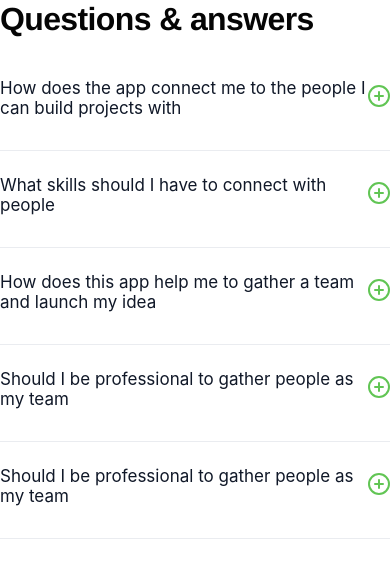
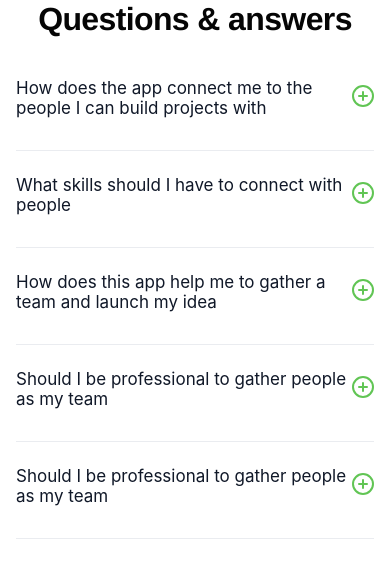
Before and after one commit to theQuasarians/dogather, a React (Vite) app: page / in a window 390 px wide. Shown: the top 578 px of the page. Built offline with nearby package versions, Linux system fonts and the light colour scheme.

Commit message:
responsive faq section

```diff
--- a/src/landing-page/FaqSection.jsx
+++ b/src/landing-page/FaqSection.jsx
@@ -1,9 +1,22 @@
-import React from 'react'
+import React, { useEffect, useState } from 'react'
 import './faq-section.css'
 
 import AccordionItem from './AccordionItem'
 
 const FaqSection = () => {
+  const [headingText, setHeadingText] = useState('Questions & answers'); // Initial heading text
+
+  useEffect(() => {
+    const handleResize = () => {
+      const isMobile = window.innerWidth <= 768;
+      setHeadingText(isMobile ? 'FAQs' : 'Questions & answers');
+    };
+
+    window.addEventListener('resize', handleResize);
+
+    return () => window.removeEventListener('resize', handleResize);
+  }, []);
+
   const faqData = [
     {
       id: 1,
@@ -35,13 +48,11 @@ const FaqSection = () => {
   ]
   return (
     <section className='faq-section'>
-      <h3 className='faq-section__heading'>Questions & answers</h3>
+      <h3 className='faq-section__heading'>{headingText}</h3>
       <div className='faq-section__accordion-wrapper'>
         {faqData.map(data => (
           <AccordionItem key={data.id} data={data}></AccordionItem>
         ))}
-
-
       </div>
 
     </section >
--- a/src/landing-page/faq-section.css
+++ b/src/landing-page/faq-section.css
@@ -1,7 +1,6 @@
 .faq-section {
   display: flex;
   flex-direction: column;
-  max-width: 852px;
   margin-inline: auto;
 }
 
@@ -53,7 +52,38 @@
 }
 
 @media only screen and (max-width: 600px) {
-  .fag-section {
+  .faq-section {
     margin-inline: 16px;
   }
+
+  .faq-section__heading {
+    text-align: center;
+  }
 }
+
+@media only screen and (min-width: 600px) {
+  .faq-section {
+    margin-inline: 16px;
+  }
+
+  .faq-section__heading {
+    text-align: center;
+  }
+}
+
+@media only screen and (min-width: 768px) {
+  .faq-section {
+    width: 702px;
+    margin-inline: auto;
+  }
+
+  .faq-section__heading {
+    text-align: left;
+  }
+}
+
+@media only screen and (min-width: 1200px) {
+  .faq-section {
+    width: 852px;
+  }
+}
```
